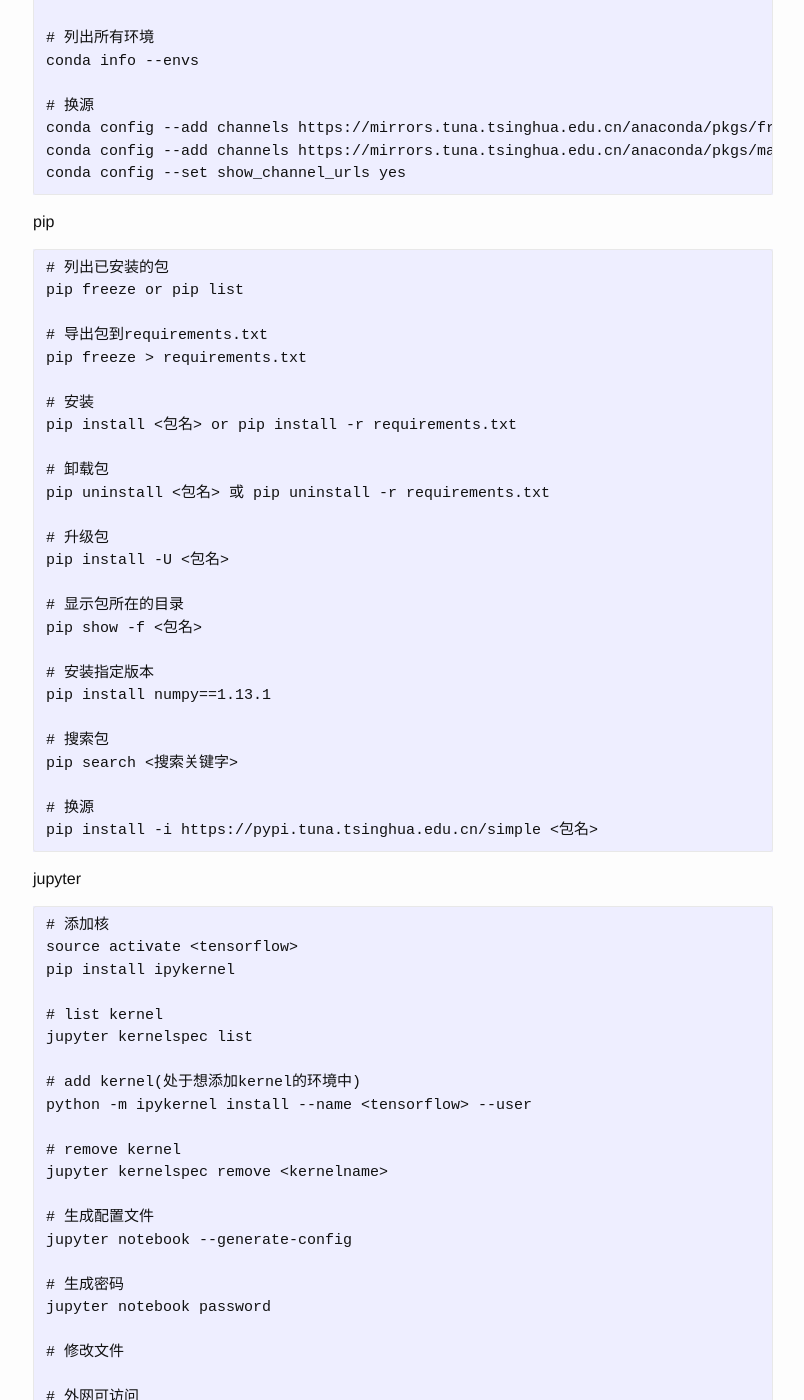
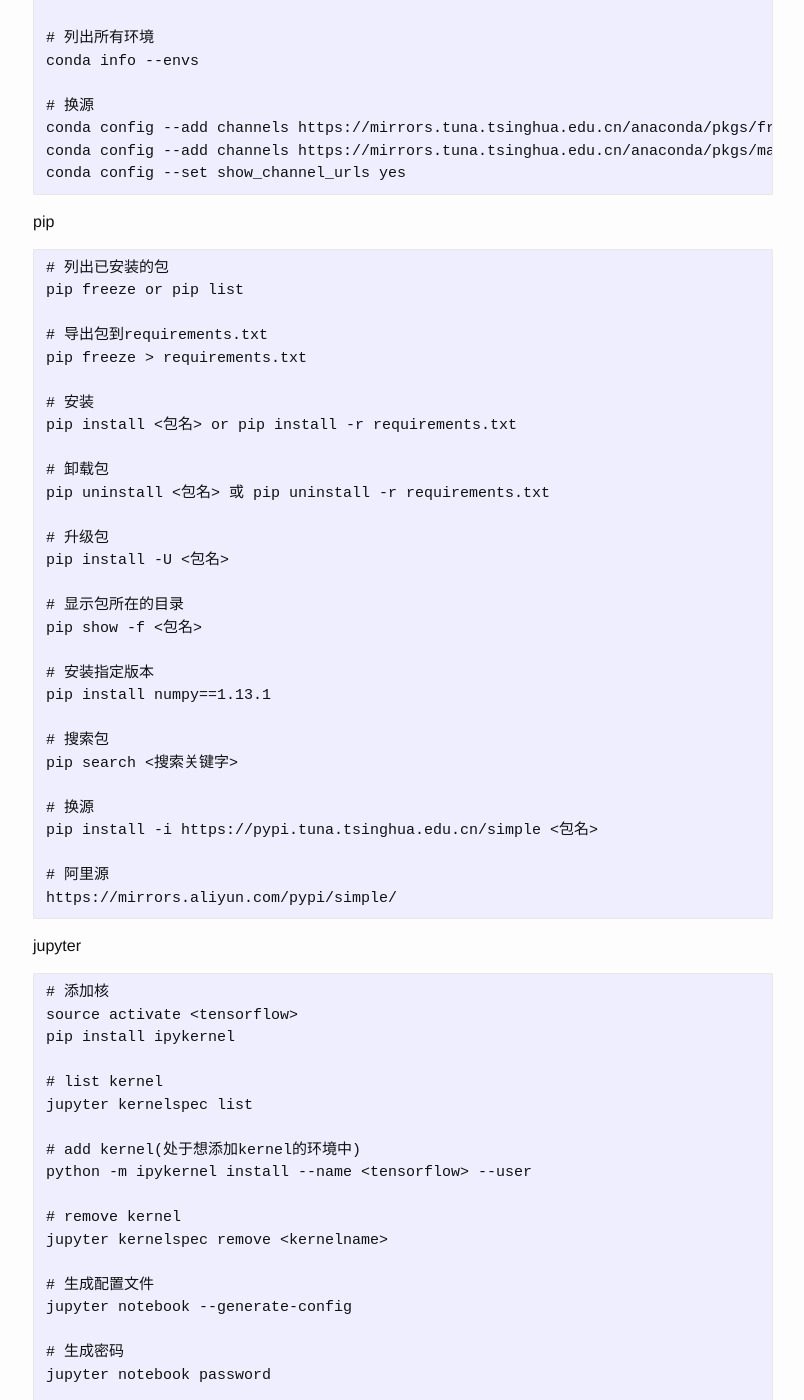
Before and after one commit to josephstalin117/josephstalin117.github.io, a Jekyll site: the page built from _posts/2017-08-10-python.markdown, in a window 1280 px wide and 1400 px high, scrolled down 8572 px. Shown: the whole window, without its empty margins (237-1041 px from the left). Built offline with Jekyll 4.4.1, drawn with Linux system fonts in a browser that asks for light colours.

Commit message:
update aliyun source

````diff
--- a/_posts/2017-08-10-python.markdown
+++ b/_posts/2017-08-10-python.markdown
@@ -439,6 +439,9 @@
 
 # 换源
 pip install -i https://pypi.tuna.tsinghua.edu.cn/simple <包名>
+
+# 阿里源
+https://mirrors.aliyun.com/pypi/simple/
 ```
 
 jupyter
````
